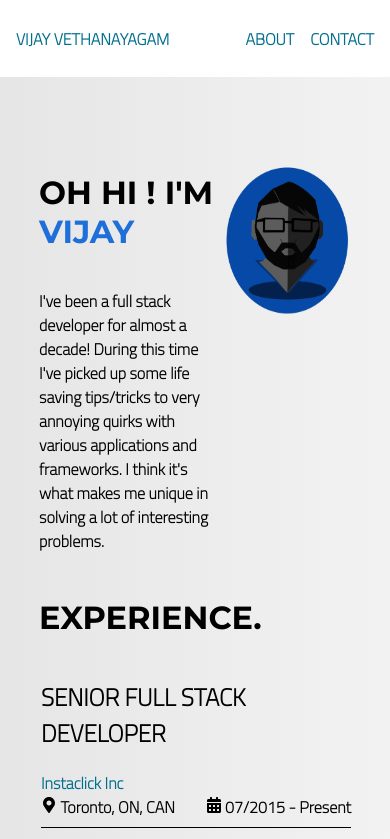
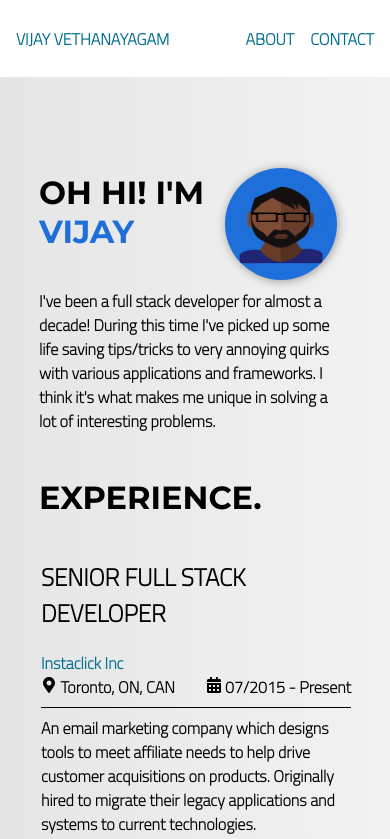
Before and after one commit to vjryan/personal-portfolio, a React (Create React App) app: page / in a window 390 px wide. Shown: the top 839 px of the page. Built offline with nearby package versions, Linux system fonts and the light colour scheme.

Commit message:
- updated avatar and positioning for mobile

```diff
--- a/src/App.css
+++ b/src/App.css
@@ -126,6 +126,11 @@ h1 {
   height: 26rem;
   width: 26rem;
   top:5rem;
+  border-radius: 50%;
+  box-shadow: 1px 1px 10px #999;
+  max-width: 25rem;
+  width: 100%;
+  background: #1E6FD9;
 }
 
 /* Experience */
@@ -329,18 +334,21 @@ h1 {
 
   .home_container .home_head_wrapper h1 {
     font-size: 2rem;
+    width: 45vw;
   }
 
 
   .home_container .home_head_wrapper p {
     top: 0rem;
     font-size: 1rem;
+    width: 75vw;
   }
 
   .home_container .image_container img {
-    height: 10rem;
-    width: 8rem;
-    top: 2rem;
+    height: 7rem;
+    width: 7rem;
+    top: 2.5rem;
+    right: 3rem;
   }
 
   /* Experience */
--- a/src/components/home.js
+++ b/src/components/home.js
@@ -6,7 +6,7 @@ const Home = ({name, paragraph, authorImage})=>{
     <div>
         <div className="home_container container">
             <div className="home_head_wrapper">
-            <h1> Oh Hi ! I'm <span>{name}</span></h1>
+            <h1> Oh Hi! I'm <span>{name}</span></h1>
             <p>{paragraph}</p>
             </div>
             <div className="image_container">
```
Also changed, not shown: public/assets/avatar.png.
